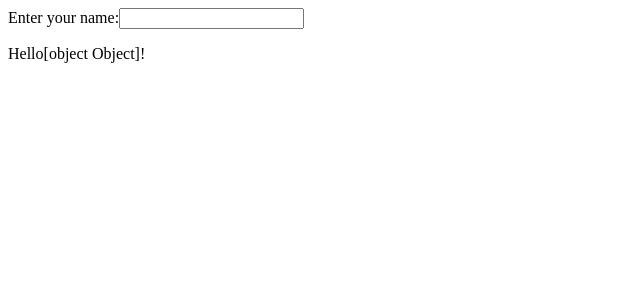
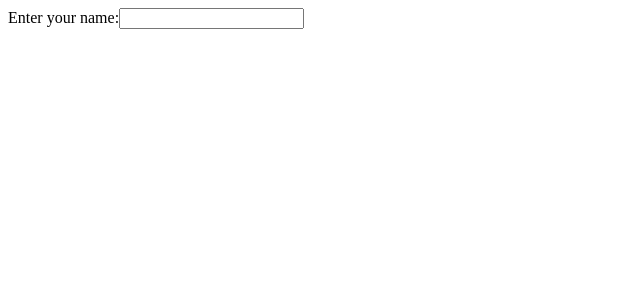
Before and after one commit to acciojob/personal-greeting-UdayBari3421, a React app: page / in a window 1280 px wide. Shown: the top 300 px of the page, without its empty margins (0-640 px from the left). Built offline with nearby package versions, Linux system fonts and the light colour scheme.

Commit message:
submitting code-Sat Jan 13 2024 16:29:14 GMT+0530 (India Standard Time)

```diff
--- a/src/components/Box.js
+++ b/src/components/Box.js
@@ -4,7 +4,7 @@ const Box = () => {
   let [a, setA] = useState("");
 
   function funct(e) {
-    setA(e.target.value);
+    setA("Hello " + e.target.value + "!");
   }
 
   return (
@@ -13,7 +13,8 @@ const Box = () => {
         <label for="inp">Enter your name:</label>
         <input onChange={funct} />
       </form>
-      <p>{"Hello" + { a } + "!"}</p>
+      <p>{a}</p>
+      <p></p>
     </div>
   );
 };
```
